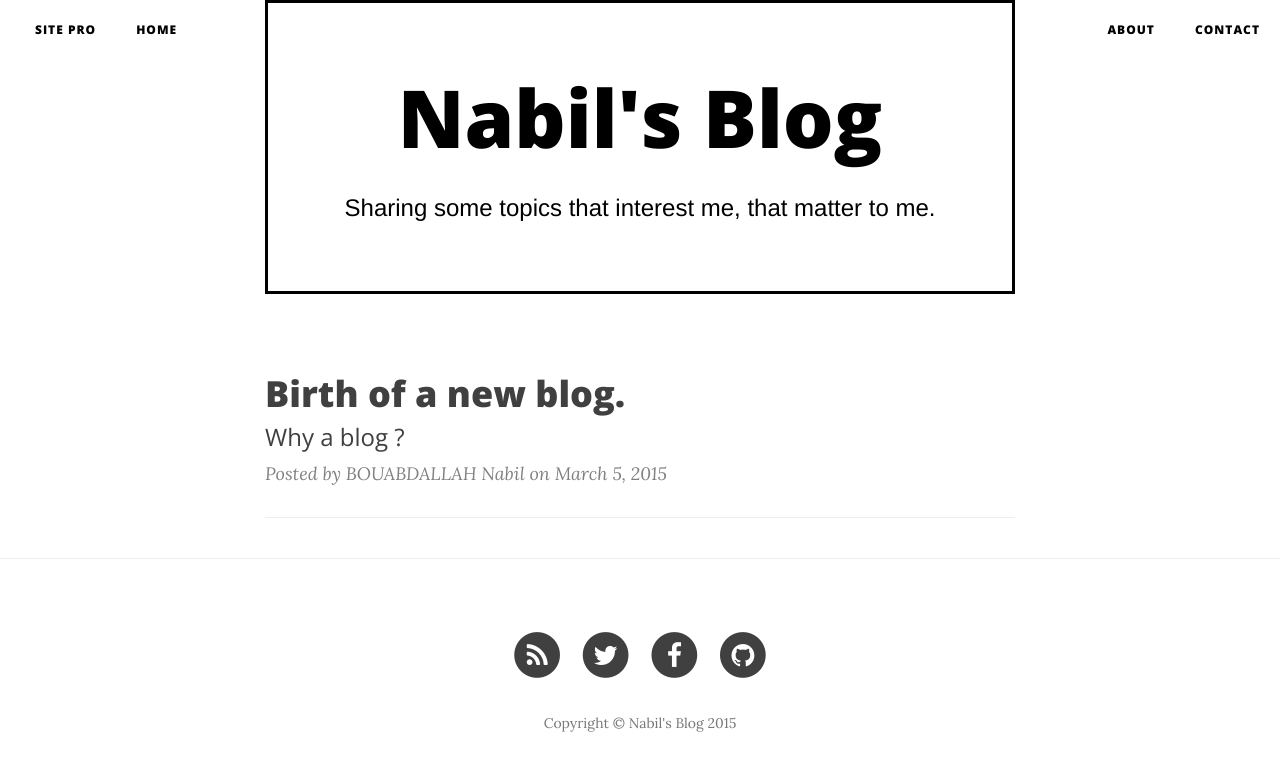
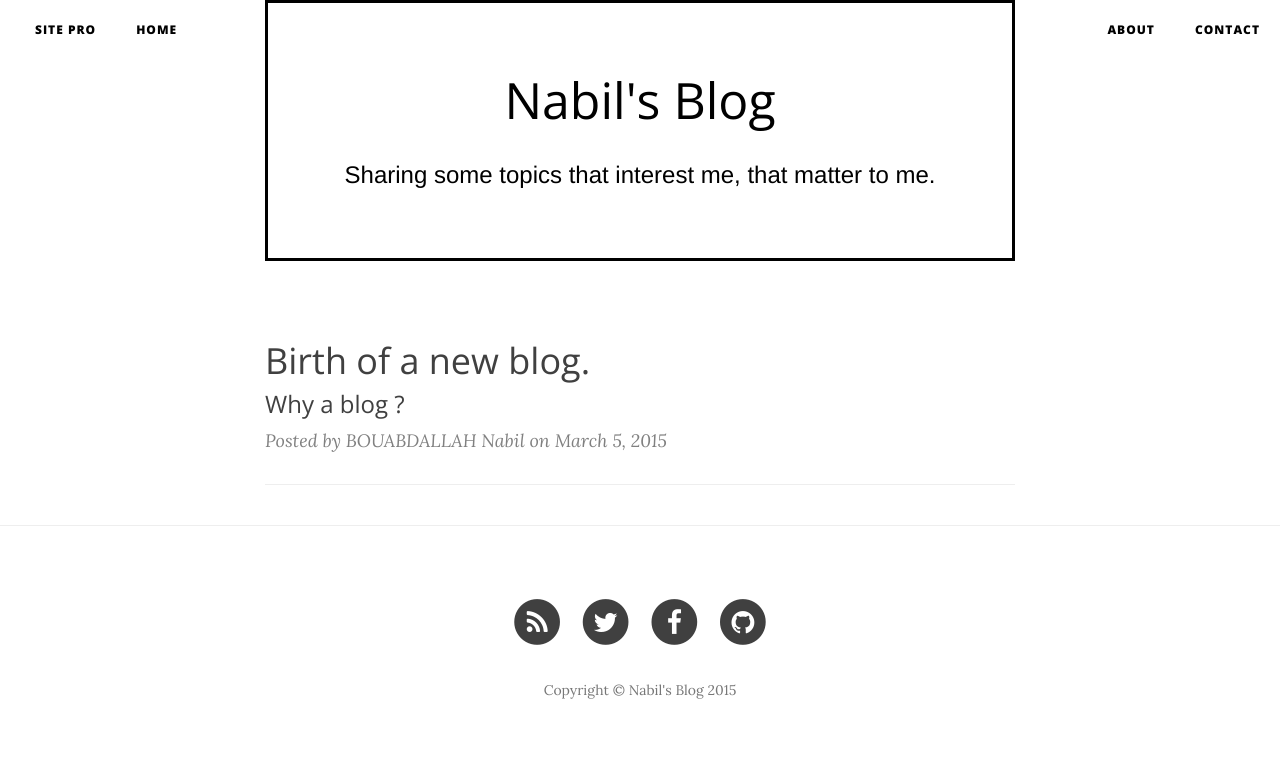
Before and after one commit to nabilbouab/nabilbouab.github.io, a Jekyll site: the page built from index.html, in a window 1280 px wide. Shown: the top 771 px of the page. Built offline with Jekyll 4.4.1, drawn with Linux system fonts in a browser that asks for light colours; nearby versions of some CDN libraries; the list of posts is cut into pages by our own code.

Commit message:
first commit

```diff
--- a/css/clean-blog.css
+++ b/css/clean-blog.css
@@ -17,7 +17,6 @@ h4,
 h5,
 h6 {
   font-family: 'Open Sans', 'Helvetica Neue', Helvetica, Arial, sans-serif;
-  font-weight: 800;
 }
 a {
   color: #404040;
@@ -172,7 +171,7 @@ hr.small {
 @media only screen and (min-width: 768px) {
   .intro-header .site-heading h1,
   .intro-header .page-heading h1 {
-    font-size: 80px;
+    font-size: 50px;
   }
 }
 .intro-header .post-heading h1 {
```
